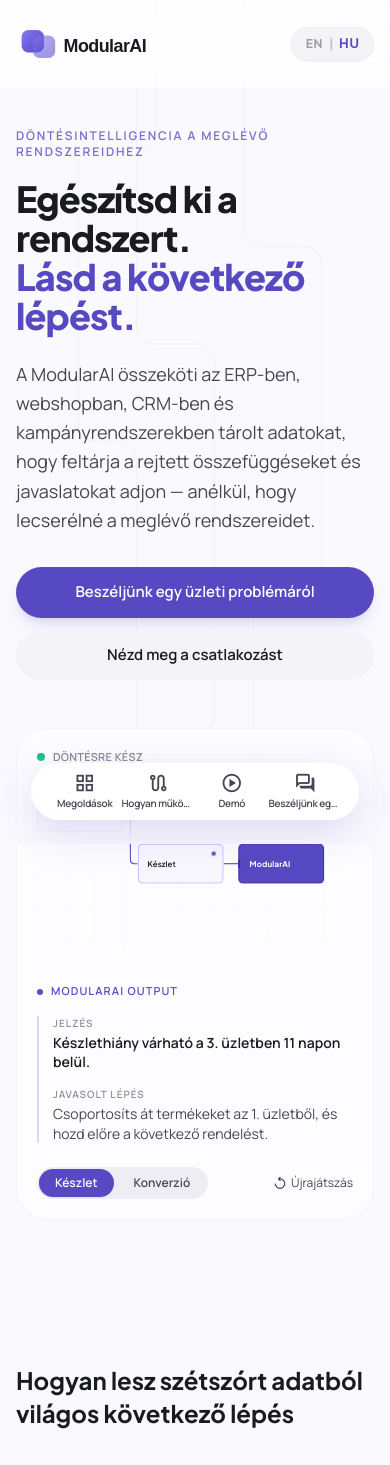
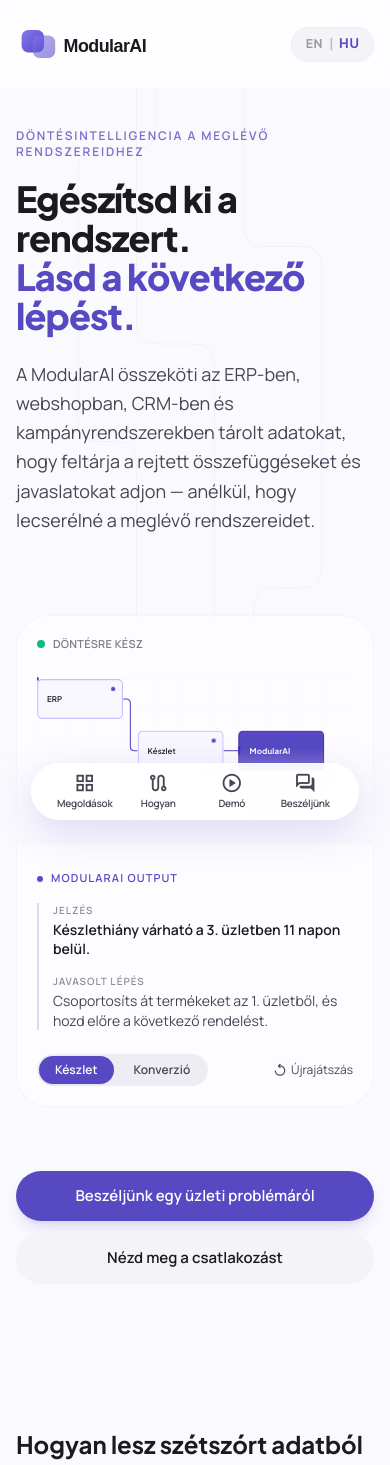
Before and after one commit to szarkamarci/modularsys, a React (Vite) app: page / in a window 390 px wide. Shown: the top 1465 px of the page. Built offline with nearby package versions, Linux system fonts and the light colour scheme.

Commit message:
style: shorten navigation labels for minimal design and reorder mobile hero buttons

```diff
--- a/src/components/DockingHero.jsx
+++ b/src/components/DockingHero.jsx
@@ -394,7 +394,7 @@
           <p className="text-on-surface-variant text-lg leading-relaxed mb-8 max-w-lg">
             {t('hero.subtitle')}
           </p>
-          <div className="flex flex-col sm:flex-row gap-3">
+          <div className="hidden lg:flex flex-col sm:flex-row gap-3">
             <Link
               to="/audit"
               className="text-center bg-primary text-white px-7 py-3.5 rounded-full font-semibold text-[15px] hover:bg-primary/90 transition-colors active:scale-[0.97] shadow-lg shadow-primary/15"
@@ -496,6 +496,24 @@
             )}
           </div>
         </div>
+
+        {/* Buttons - Mobile only, below animation */}
+        <div className="flex lg:hidden flex-col sm:flex-row gap-3 w-full mt-4">
+          <Link
+            to="/audit"
+            className="text-center bg-primary text-white px-7 py-3.5 rounded-full font-semibold text-[15px] hover:bg-primary/90 transition-colors active:scale-[0.97] shadow-lg shadow-primary/15"
+          >
+            {t('hero.cta_primary')}
+          </Link>
+          <button
+            onClick={handleReplay}
+            className="text-center bg-surface-container-low text-on-surface px-7 py-3.5 rounded-full font-semibold text-[15px] hover:bg-surface-container transition-colors"
+            aria-label={t('hero.cta_secondary')}
+          >
+            {t('hero.cta_secondary')}
+          </button>
+        </div>
+
       </div>
     </section>
   );
--- a/src/locales/en/translation.json
+++ b/src/locales/en/translation.json
@@ -3,7 +3,7 @@
     "solution": "Solutions",
     "how_it_works": "How It Works",
     "demo": "Demo",
-    "cta": "Discuss a Business Problem"
+    "cta": "Discuss"
   },
   "hero": {
     "eyebrow": "Decision intelligence for your existing systems",
--- a/src/locales/hu/translation.json
+++ b/src/locales/hu/translation.json
@@ -1,9 +1,9 @@
 {
   "header": {
     "solution": "Megoldások",
-    "how_it_works": "Hogyan működik",
+    "how_it_works": "Hogyan",
     "demo": "Demó",
-    "cta": "Beszéljünk egy problémáról"
+    "cta": "Beszéljünk"
   },
   "hero": {
     "eyebrow": "Döntésintelligencia a meglévő rendszereidhez",
```
